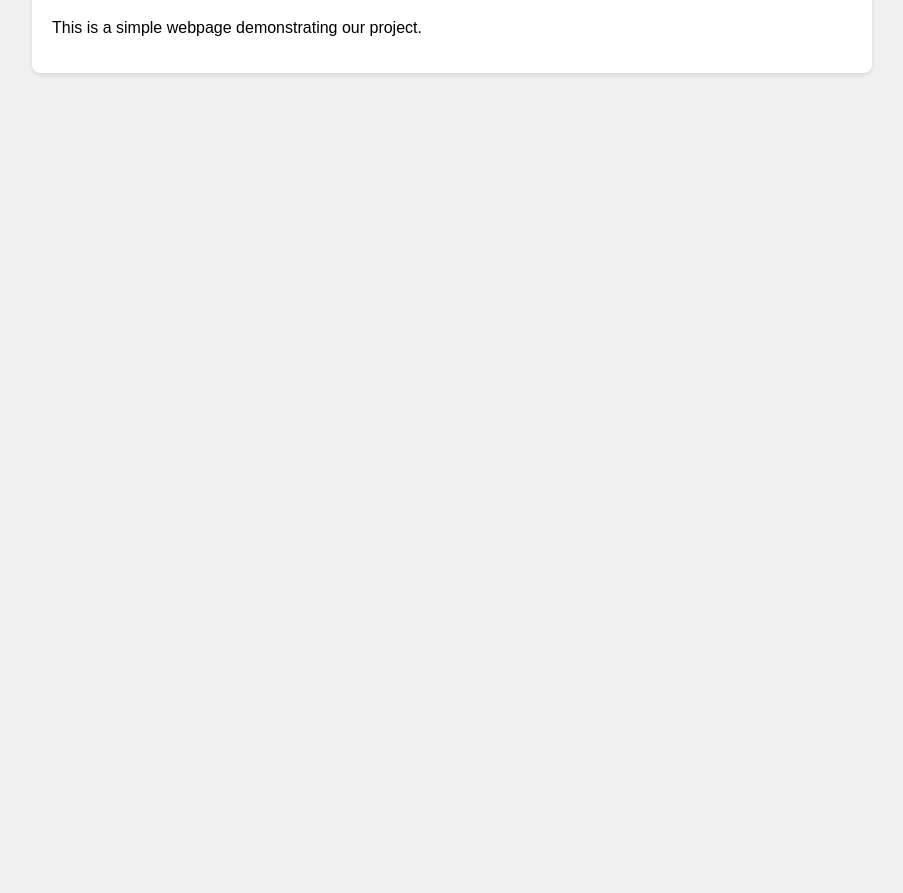
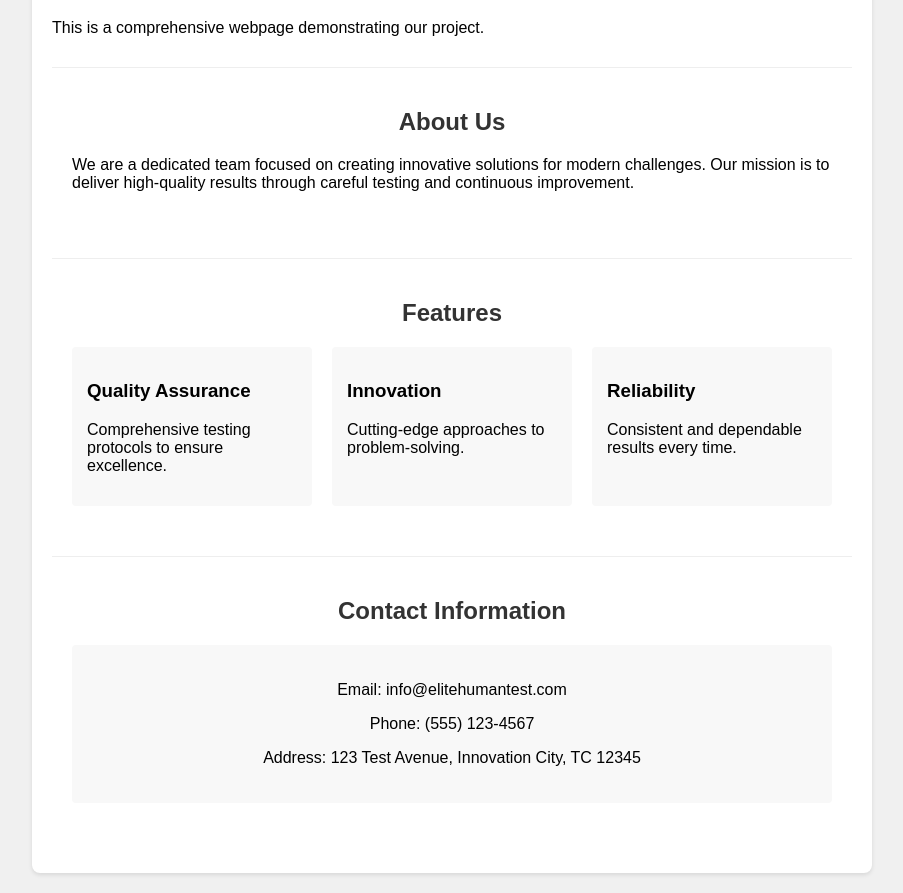
Before and after one commit to glacer06/elite-human-test, a plain HTML site: page index.html in a window 1280 px wide. Shown: the part 101-994 px from the top of the page, without its empty margins (188-1091 px from the left). Before the commit the page ends 800 px from the top, so only its background shows below. Drawn offline with Linux system fonts and the light colour scheme.

Commit message:
Add more content sections

```diff
--- a/index.html
+++ b/index.html
@@ -19,16 +19,70 @@
             border-radius: 8px;
             box-shadow: 0 2px 4px rgba(0, 0, 0, 0.1);
         }
-        h1 {
+        h1, h2 {
             color: #333;
             text-align: center;
+        }
+        .section {
+            margin: 30px 0;
+            padding: 20px;
+            border-top: 1px solid #eee;
+        }
+        .features {
+            display: grid;
+            grid-template-columns: repeat(auto-fit, minmax(200px, 1fr));
+            gap: 20px;
+            margin-top: 20px;
+        }
+        .feature-item {
+            padding: 15px;
+            background-color: #f8f8f8;
+            border-radius: 4px;
+        }
+        .contact-info {
+            text-align: center;
+            background-color: #f8f8f8;
+            padding: 20px;
+            border-radius: 4px;
         }
     </style>
 </head>
 <body>
     <div class="container">
         <h1>Welcome to Elite Human Test</h1>
-        <p>This is a simple webpage demonstrating our project.</p>
+        <p>This is a comprehensive webpage demonstrating our project.</p>
+
+        <div class="section">
+            <h2>About Us</h2>
+            <p>We are a dedicated team focused on creating innovative solutions for modern challenges. Our mission is to deliver high-quality results through careful testing and continuous improvement.</p>
+        </div>
+
+        <div class="section">
+            <h2>Features</h2>
+            <div class="features">
+                <div class="feature-item">
+                    <h3>Quality Assurance</h3>
+                    <p>Comprehensive testing protocols to ensure excellence.</p>
+                </div>
+                <div class="feature-item">
+                    <h3>Innovation</h3>
+                    <p>Cutting-edge approaches to problem-solving.</p>
+                </div>
+                <div class="feature-item">
+                    <h3>Reliability</h3>
+                    <p>Consistent and dependable results every time.</p>
+                </div>
+            </div>
+        </div>
+
+        <div class="section">
+            <h2>Contact Information</h2>
+            <div class="contact-info">
+                <p>Email: info@elitehumantest.com</p>
+                <p>Phone: (555) 123-4567</p>
+                <p>Address: 123 Test Avenue, Innovation City, TC 12345</p>
+            </div>
+        </div>
     </div>
 </body>
 </html>
```
